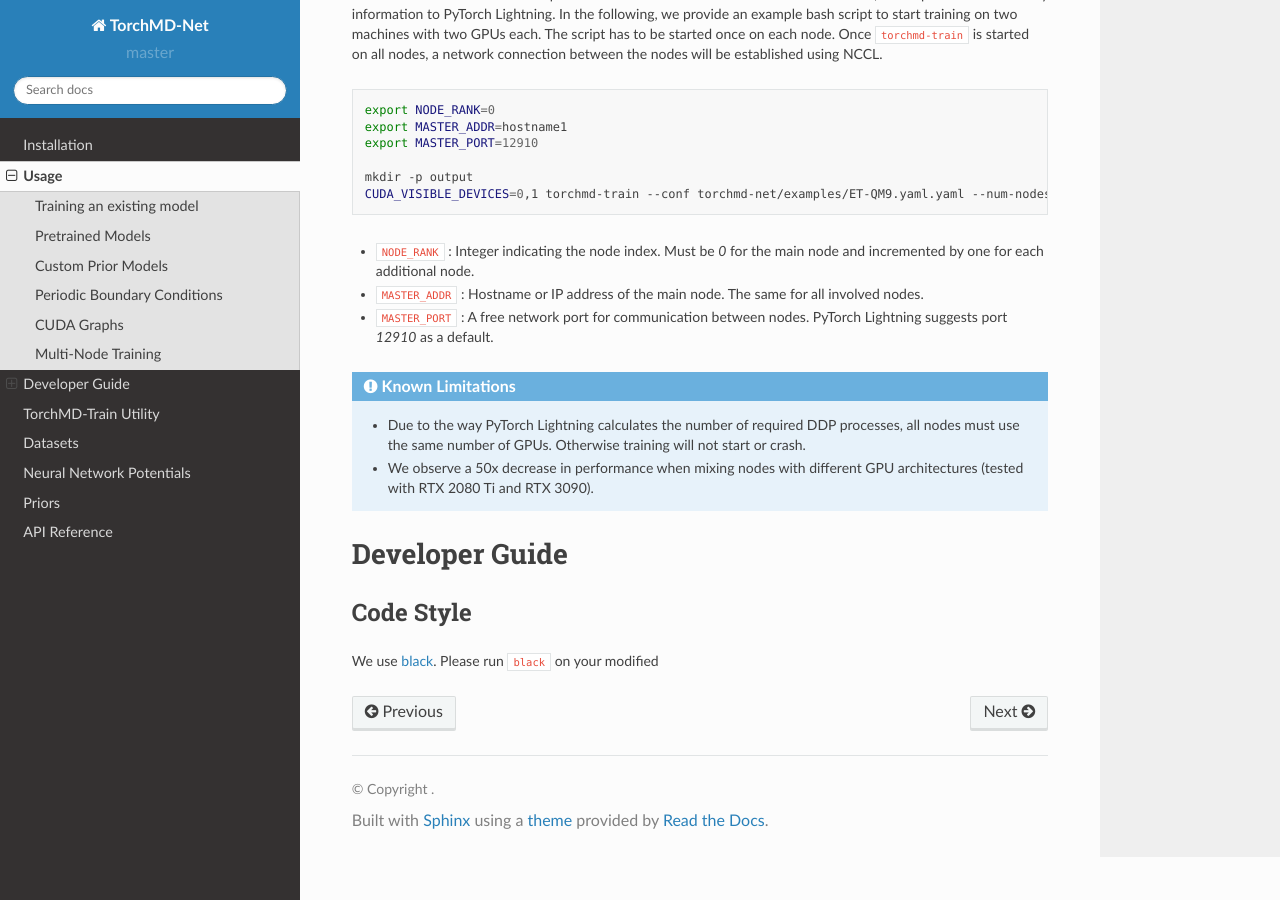
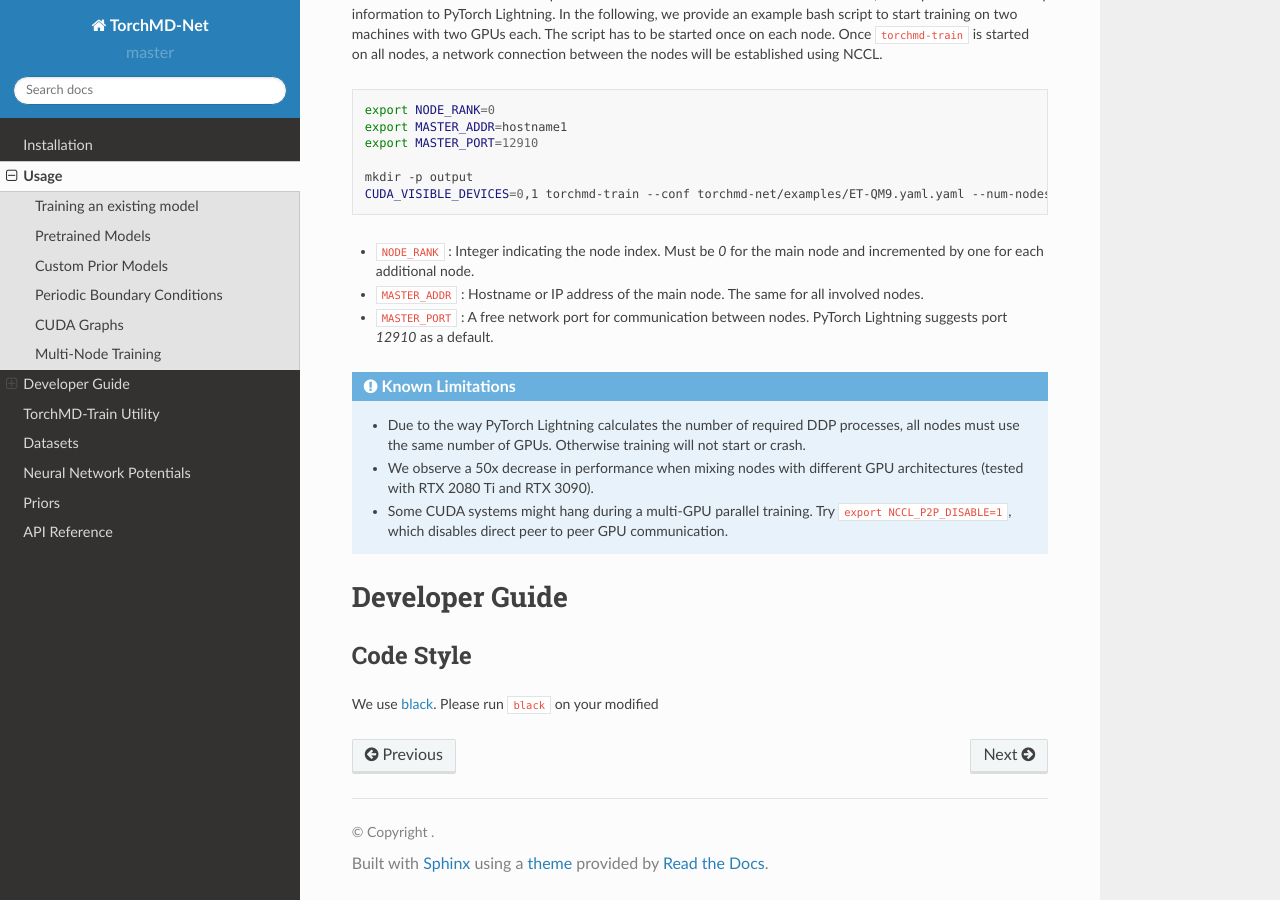
Before and after one commit to torchmd/torchmd-net, a Sphinx documentation site: the page built from docs/source/usage.rst, in a window 1280 px wide and 900 px high, scrolled down 1860 px. Built offline with Sphinx 7.4.7 and the Read the Docs theme 2.0.0, drawn with Linux system fonts in a browser that asks for light colours.

Commit message:
Add note about parallel trainings hanging.

```diff
--- a/docs/source/usage.rst
+++ b/docs/source/usage.rst
@@ -94,7 +94,7 @@ In order to train models on multiple nodes some environment variables have to be
 
 	  - Due to the way PyTorch Lightning calculates the number of required DDP processes, all nodes must use the same number of GPUs. Otherwise training will not start or crash.
 	  - We observe a 50x decrease in performance when mixing nodes with different GPU architectures (tested with RTX 2080 Ti and RTX 3090).
-
+	  - Some CUDA systems might hang during a multi-GPU parallel training. Try ``export NCCL_P2P_DISABLE=1``, which disables direct peer to peer GPU communication.
 
 Developer Guide
 ---------------
```
Also changed, not shown: README.md (+1 -0 lines).
